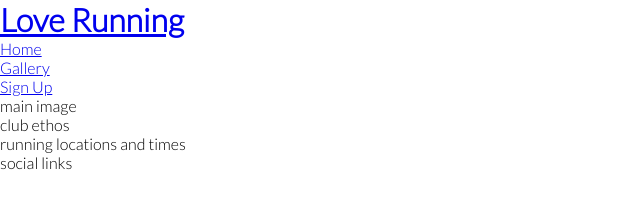
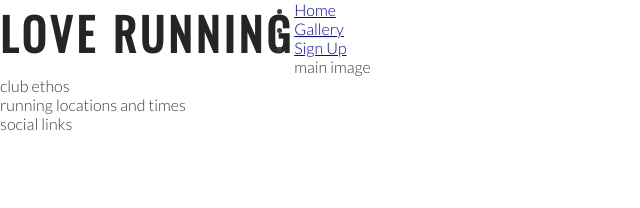
Before and after one commit to ibrahimjasim/Love-running, a plain HTML site: page index.html in a window 1280 px wide. Shown: the whole page, without its empty margins (0-640 px from the left). Drawn offline with nearby package versions, Linux system fonts and the light colour scheme.

Commit message:
Add style for the headings and logo

```diff
--- a/assets/css/style.css
+++ b/assets/css/style.css
@@ -10,4 +10,20 @@
 body {
     font-family: lato, sans-serif;
     font-weight: 300;
+    color: #3a3a3a;
 }
+
+/* headings and log */
+
+h1,
+h2 {
+    font-family: Oswald, sans-serif;
+    text-transform: uppercase;
+    letter-spacing: 4px;
+    color: #252525;
+}
+
+#logo {
+    float: left;
+    font-size: 280%;
+}
--- a/index.html
+++ b/index.html
@@ -15,7 +15,8 @@
 <body>
     <header>
         <a href="index.html">
-            <h1>Love Running</h1>
+            <h1 id="logo">
+                Love Running</h1>
         </a>
         <nav>
             <ul>
```
